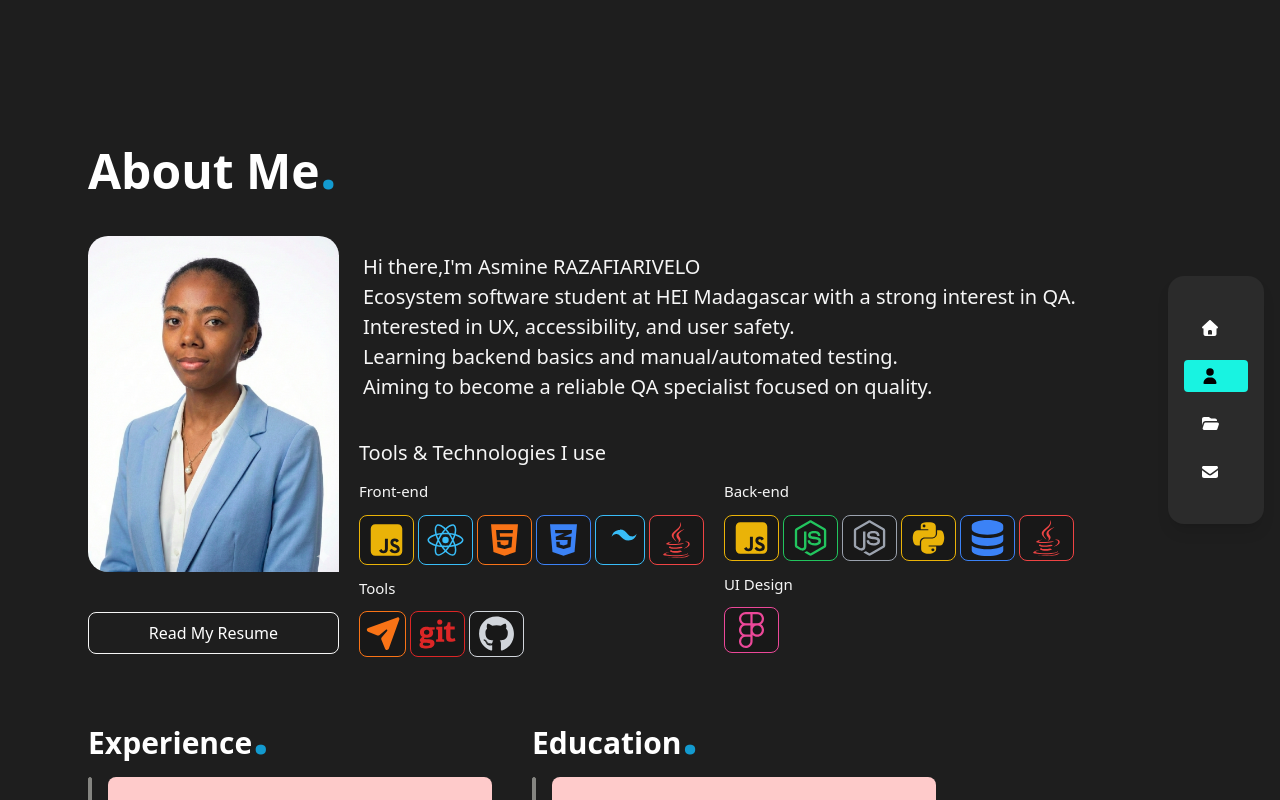
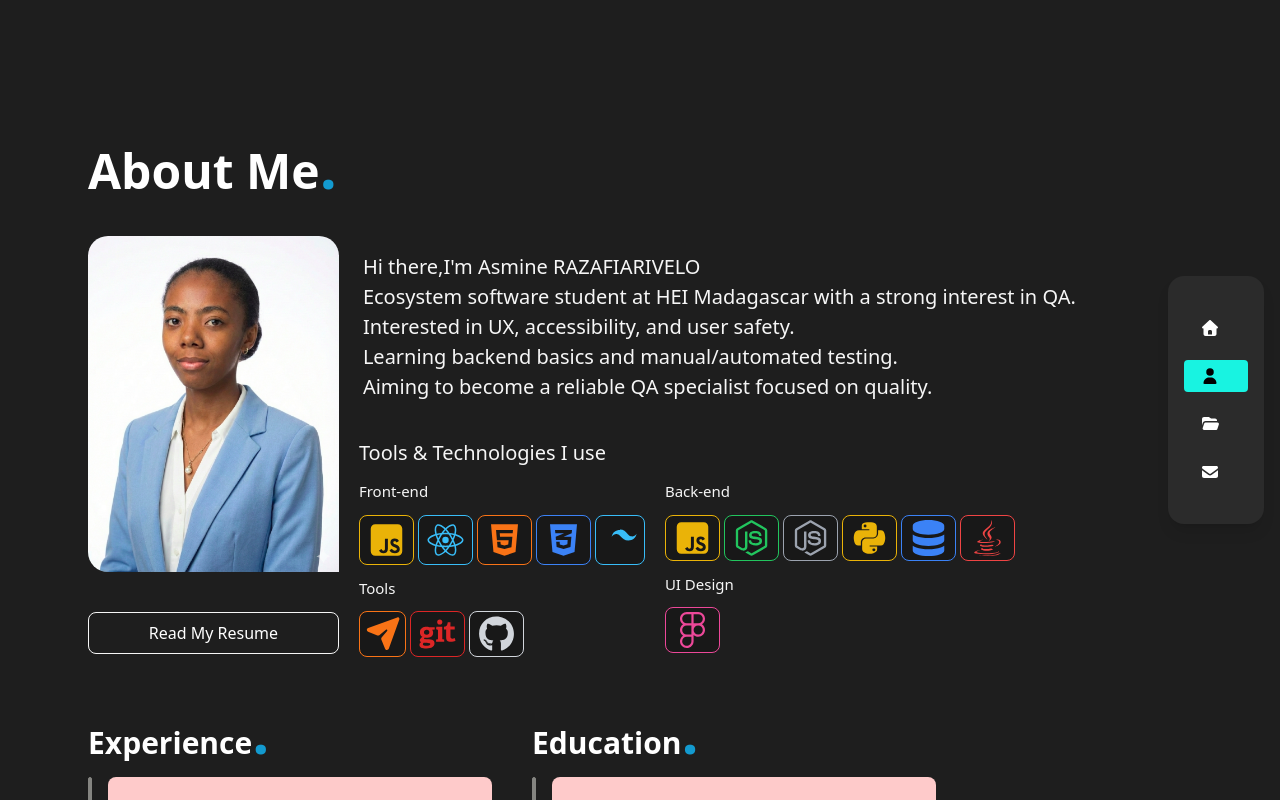
Before and after one commit to AsmineRazafiarivelo1402/Portfolio, a React (Vite) app in the folder portfolio/: page /about in a window 1280 px wide. Shown: the top 800 px of the page. Built offline with nearby package versions, Linux system fonts and the light colour scheme.

Commit message:
feat(About): remove unnecesary icon java in section front-end

```diff
--- a/portfolio/src/assets/pages/About.jsx
+++ b/portfolio/src/assets/pages/About.jsx
@@ -153,24 +153,6 @@ export default function About() {
                          opacity-0 group-hover:opacity-100 transition-opacity"
                         >
                           Tailwind
-                        </span>
-                      </div>
-
-                      {/* Java */}
-                      <div
-                        className="relative group cursor-pointer p-1 rounded-lg
-                      border border-red-500 bg-black/20 flex justify-center items-center"
-                      >
-                        <FontAwesomeIcon
-                          icon={faJava}
-                          className="text-red-500 text-4xl"
-                        />
-                        <span
-                          className="absolute -top-8 left-1/2 -translate-x-1/2
-                         bg-gray-900 text-white text-xs px-2 py-1 rounded
-                         opacity-0 group-hover:opacity-100 transition-opacity"
-                        >
-                          Java
                         </span>
                       </div>
                     </div>
```
